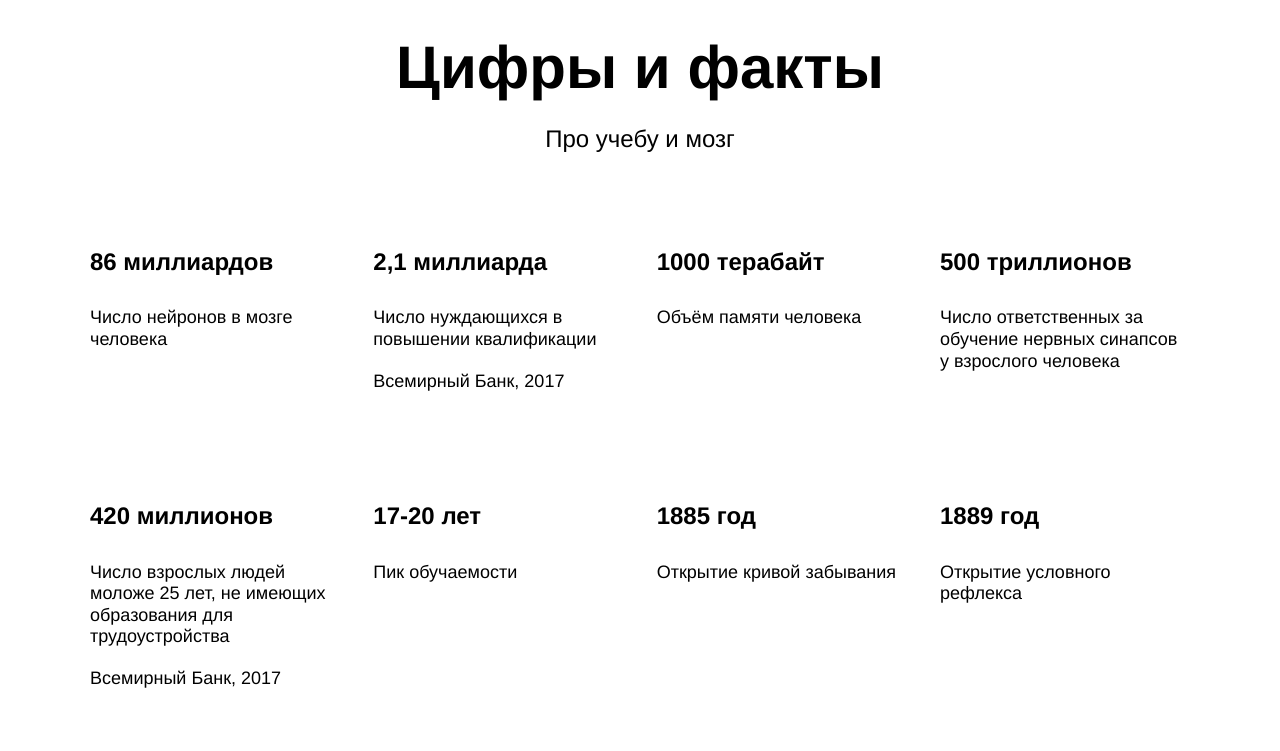
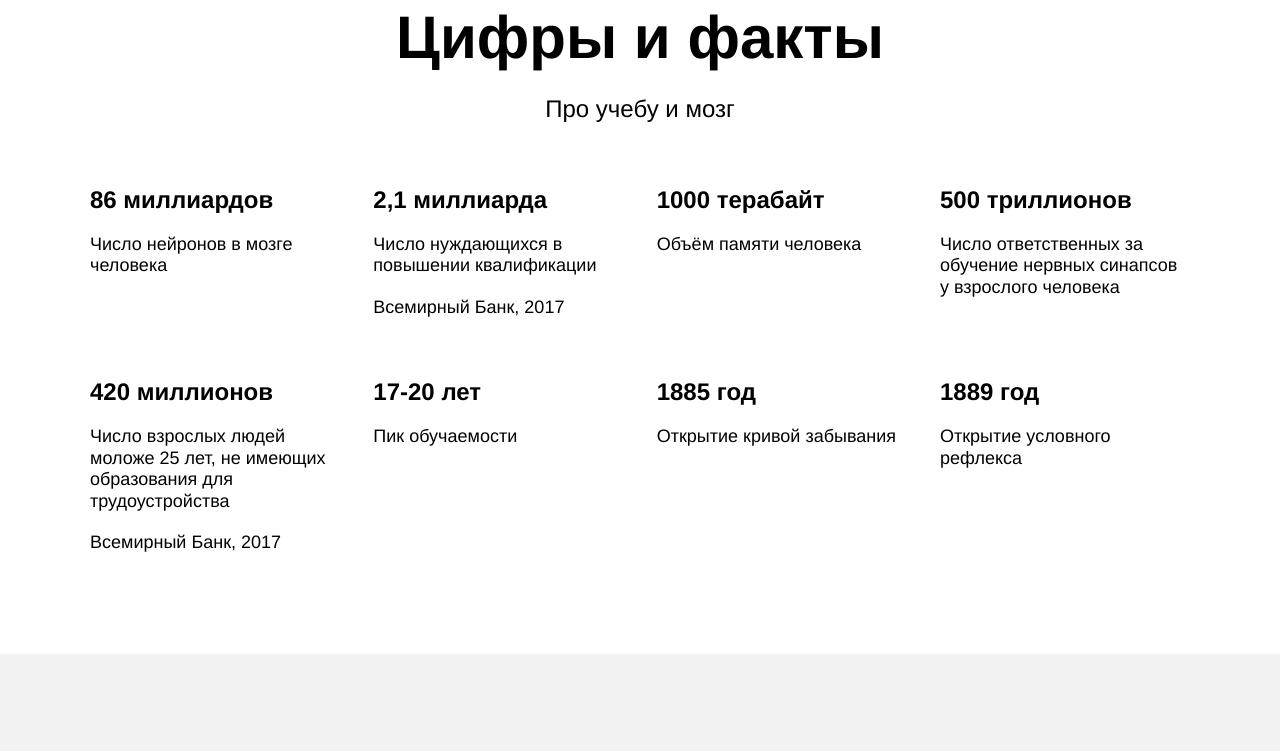
Before and after one commit to rossifumi46/how-to-learn, a plain HTML site: page index.html in a window 1280 px wide. Shown: the part 1353-2104 px from the top of the page. Drawn offline with Linux system fonts and the light colour scheme.

Commit message:
fixed_v2

```diff
--- a/index.html
+++ b/index.html
@@ -48,7 +48,7 @@
           Про учебу и мозг
         </p>
         <div class="table">
-            <div class="table__cell table__cell_place_digits">
+            <div class="table__cell">
               <h4 class="table__heading">
                 86 миллиардов
               </h4>
@@ -56,7 +56,7 @@
                 Число нейронов в мозге человека
               </p>
             </div>
-            <div class="table__cell table__cell_place_digits">
+            <div class="table__cell">
               <h4 class="table__heading">
                 2,1 миллиарда
               </h4>
@@ -67,7 +67,7 @@
                 Всемирный Банк, 2017
               </p>
             </div>
-            <div class="table__cell table__cell_place_digits">
+            <div class="table__cell">
               <h4 class="table__heading">
                 1000 терабайт
               </h4>
@@ -75,7 +75,7 @@
                 Объём памяти человека
               </p>
             </div>
-            <div class="table__cell table__cell_place_digits">
+            <div class="table__cell">
               <h4 class="table__heading">
                 500 триллионов
               </h4>
@@ -83,7 +83,7 @@
                 Число ответственных за обучение нервных синапсов у взрослого человека
               </p>
             </div>
-            <div class="table__cell table__cell_place_digits">
+            <div class="table__cell">
               <h4 class="table__heading">
                 420 миллионов
               </h4>
@@ -94,7 +94,7 @@
                 Всемирный Банк, 2017
               </p>
             </div>
-            <div class="table__cell table__cell_place_digits">
+            <div class="table__cell">
               <h4 class="table__heading">
                 17-20 лет
               </h4>
@@ -102,7 +102,7 @@
                 Пик обучаемости
               </p>
             </div>
-            <div class="table__cell table__cell_place_digits">
+            <div class="table__cell">
               <h4 class="table__heading">
                 1885 год
               </h4>
@@ -110,7 +110,7 @@
                 Открытие кривой забывания
               </p>
             </div>
-            <div class="table__cell table__cell_place_digits">
+            <div class="table__cell">
               <h4 class="table__heading">
                 1889 год
               </h4>
@@ -213,7 +213,6 @@
               </p>
             </div>
         </div>
-
       </section>
 
     </main>
--- a/styles/style.css
+++ b/styles/style.css
@@ -43,6 +43,7 @@
 }
 
 .header__title {
+  margin: 0;
   width: 730px;
   align-self: center;
   margin-left: 64px;
@@ -52,6 +53,7 @@
 }
 
 .header__subtitle {
+  margin: 0;
   position: absolute;
   width: 388px;
   margin-left: 64px;
@@ -119,6 +121,11 @@
 }
 
 
+.two-columns__paragraph:last-of-type {
+  margin-bottom: 0;
+}
+
+
 
 .two-columns__span-accent {
   line-height: 34px;
@@ -166,12 +173,15 @@
 }
 
 .table__heading {
+  margin: 0;
+  /* нижний отступ в table__text */
   line-height: 1.15;
   font-size: 24px;
   font-weight: bold;
 }
 
 .table__text {
+  margin: 0;
   margin-top: 20px;
   line-height: 1.2;
   font-size: 18px;
@@ -219,6 +229,8 @@
   line-height: 51px;
   font-size: 36px;
   font-weight: normal;
+  text-decoration: none;
+  color: black;
 }
 
 .kaufman {
@@ -252,7 +264,8 @@
 
 .kaufman__triangle {
   position: absolute;
-  right: -210px;
+  background-size: cover;
+  right:-210px;
   top: 0;
   width: 877px;
   height: 877px;
@@ -267,11 +280,12 @@
   color: white;
   display: flex;
   justify-content: center;
+  min-height: 350px;
+  box-sizing: border-box;
 }
 
 .footer__columns {
   width: 90%;
-  min-height: 350px;
   display: flex;
   justify-content: space-between;
 }
@@ -304,7 +318,7 @@
   margin-right: 10px;
 }
 
-.logo__place_footer {
+.logo_place_footer {
   background-image: url('../images/logo_place_footer.svg');
 }
 
@@ -317,15 +331,10 @@
 }
 
 .footer__column-heading {
+  margin: 0;
   line-height: 30px;
   font-size: 18px;
   font-weight: bold;
-}
-
-
-.feinman__link {
-  text-decoration: none;
-  color: black;
 }
 
 .footer__column-link {
```
